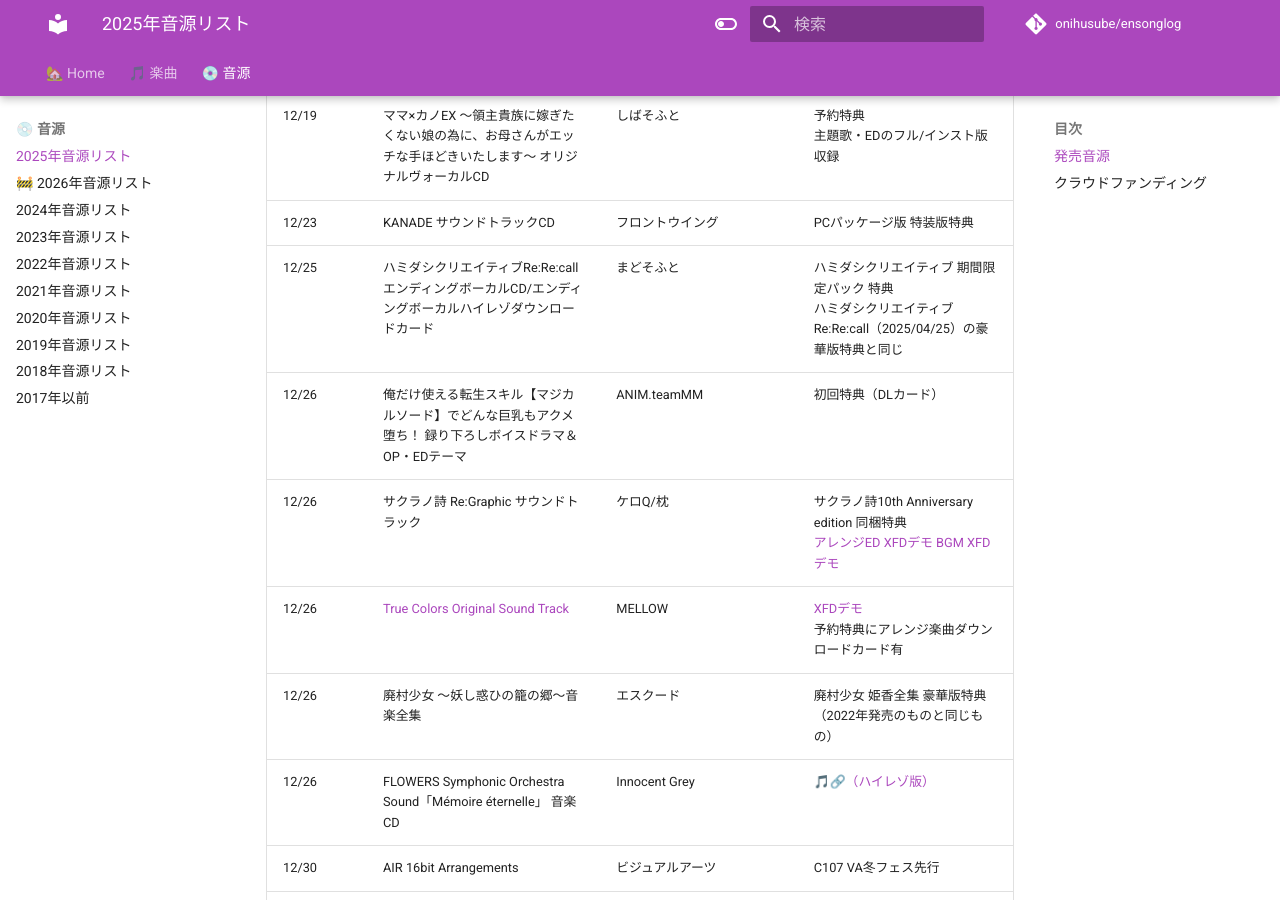
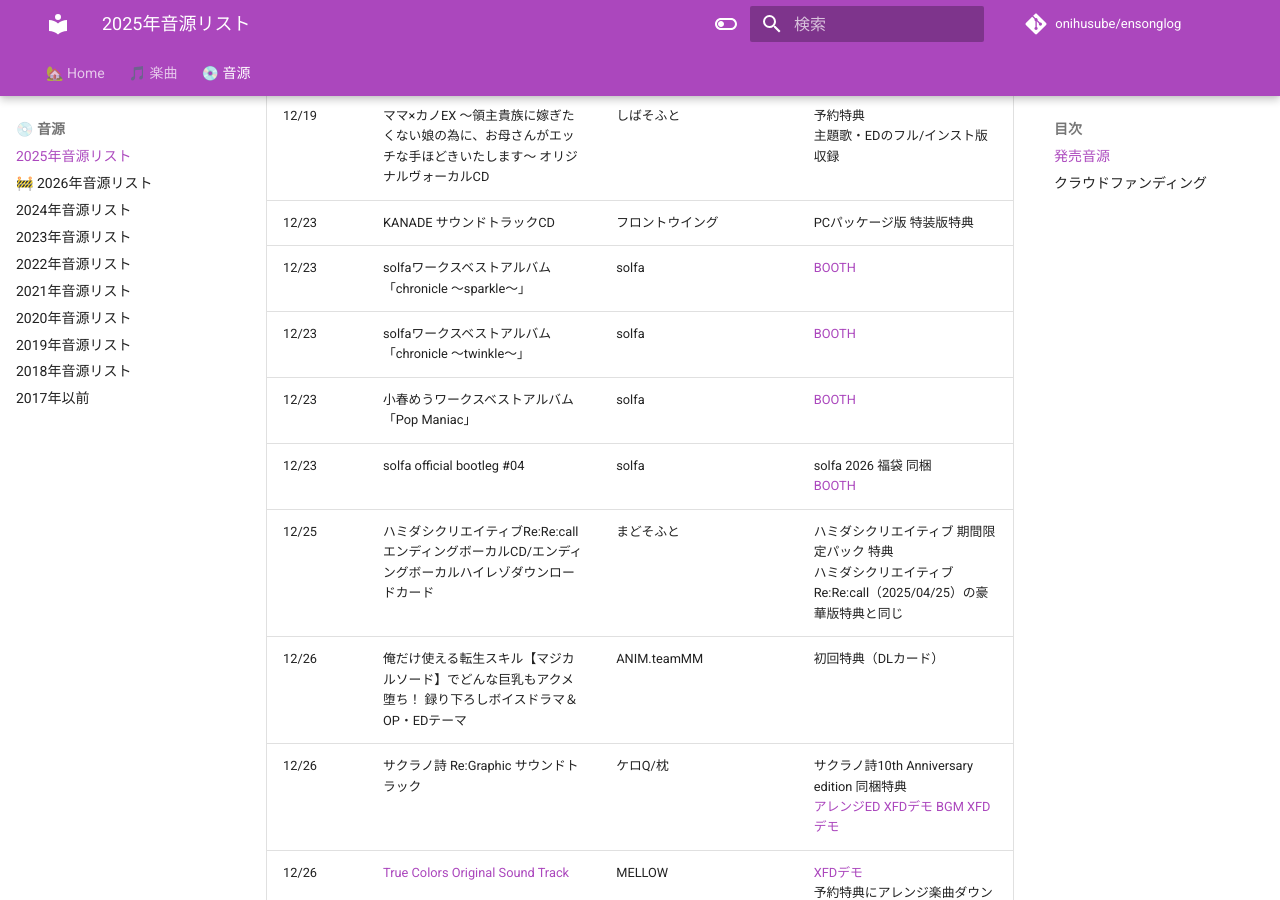
Before and after one commit to onihusube/ensonglog, an MkDocs documentation site: the page built from docs/2025/音源.md, in a window 1280 px wide and 900 px high, scrolled down 16814 px. Built offline with MkDocs 1.6.1 and Material for MkDocs 9.7.7, drawn with Linux system fonts in a browser that asks for light colours; comment, search, counter and statistics services are not loaded.

Commit message:
solfa冬まつり追加

```diff
--- a/docs/2025/音源.md
+++ b/docs/2025/音源.md
@@ -233,6 +233,10 @@
 | 12/19 | HaremKingdom ORIGINAL SOUNDTRACK | SMEE | フルHDリマスター豪華限定版特典 |
 | 12/19 | ママ×カノEX ～領主貴族に嫁ぎたくない娘の為に、お母さんがエッチな手ほどきいたします～ オリジナルヴォーカルCD | しばそふと | 予約特典 </br> 主題歌・EDのフル/インスト版収録 |
 | 12/23 | KANADE サウンドトラックCD | フロントウイング | PCパッケージ版 特装版特典 |
+| 12/23 | solfaワークスベストアルバム「chronicle ～sparkle～」 | solfa | [BOOTH](https://madaranosora.booth.pm/items/7792084) |
+| 12/23 | solfaワークスベストアルバム「chronicle ～twinkle～」 | solfa | [BOOTH](https://madaranosora.booth.pm/items/7793710) |
+| 12/23 | 小春めうワークスベストアルバム「Pop Maniac」 | solfa | [BOOTH](https://madaranosora.booth.pm/items/7793866) |
+| 12/23 | solfa official bootleg #04 | solfa | solfa 2026 福袋 同梱 </br> [BOOTH](https://madaranosora.booth.pm/items/7791885) |
 | 12/25 | ハミダシクリエイティブRe:Re:call エンディングボーカルCD/エンディングボーカルハイレゾダウンロードカード | まどそふと | ハミダシクリエイティブ 期間限定パック 特典 </br> ハミダシクリエイティブRe:Re:call（2025/04/25）の豪華版特典と同じ |
 | 12/26 | 俺だけ使える転生スキル【マジカルソード】でどんな巨乳もアクメ堕ち！ 録り下ろしボイスドラマ＆OP・EDテーマ | ANIM.teamMM | 初回特典（DLカード） |
 | 12/26 | サクラノ詩 Re:Graphic サウンドトラック | ケロQ/枕 | サクラノ詩10th Anniversary edition 同梱特典 </br> [アレンジED XFDデモ](https://www.youtube.com/watch?v=myuCZrfFIb0) [BGM XFDデモ](https://www.youtube.com/watch?v=mS8tCzCVZMU) |
```
Also changed, not shown: other parts of docs/2025/音源.md (+1 -1 lines).
